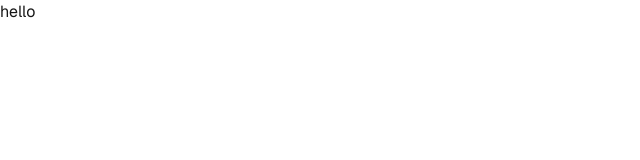
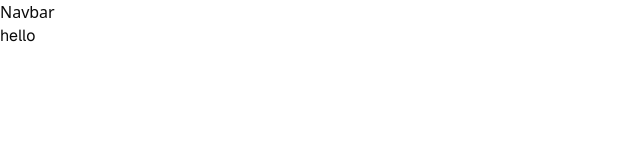
Before and after one commit to Kelechis19/Quantiv, a Next.js app in the folder quantiv_commerce/: page / in a window 1280 px wide. Shown: the top 160 px of the page, without its empty margins (0-640 px from the left). Built offline with nearby package versions, Linux system fonts and the light colour scheme.

Commit message:
Getting components

```diff
--- a/quantiv_commerce/src/app/globals.css
+++ b/quantiv_commerce/src/app/globals.css
@@ -1,12 +1,11 @@
 @import "tailwindcss";
+@import "tw-animate-css";
+
+@custom-variant dark (&:is(.dark *));
 * {
   margin: 0;
   padding: 0;
   box-sizing: border-box;
-}
-:root {
-  --background: #ffffff;
-  --foreground: #171717;
 }
 
 @theme inline {
@@ -14,17 +13,115 @@
   --color-foreground: var(--foreground);
   --font-sans: var(--font-geist-sans);
   --font-mono: var(--font-geist-mono);
+  --color-sidebar-ring: var(--sidebar-ring);
+  --color-sidebar-border: var(--sidebar-border);
+  --color-sidebar-accent-foreground: var(--sidebar-accent-foreground);
+  --color-sidebar-accent: var(--sidebar-accent);
+  --color-sidebar-primary-foreground: var(--sidebar-primary-foreground);
+  --color-sidebar-primary: var(--sidebar-primary);
+  --color-sidebar-foreground: var(--sidebar-foreground);
+  --color-sidebar: var(--sidebar);
+  --color-chart-5: var(--chart-5);
+  --color-chart-4: var(--chart-4);
+  --color-chart-3: var(--chart-3);
+  --color-chart-2: var(--chart-2);
+  --color-chart-1: var(--chart-1);
+  --color-ring: var(--ring);
+  --color-input: var(--input);
+  --color-border: var(--border);
+  --color-destructive: var(--destructive);
+  --color-accent-foreground: var(--accent-foreground);
+  --color-accent: var(--accent);
+  --color-muted-foreground: var(--muted-foreground);
+  --color-muted: var(--muted);
+  --color-secondary-foreground: var(--secondary-foreground);
+  --color-secondary: var(--secondary);
+  --color-primary-foreground: var(--primary-foreground);
+  --color-primary: var(--primary);
+  --color-popover-foreground: var(--popover-foreground);
+  --color-popover: var(--popover);
+  --color-card-foreground: var(--card-foreground);
+  --color-card: var(--card);
+  --radius-sm: calc(var(--radius) - 4px);
+  --radius-md: calc(var(--radius) - 2px);
+  --radius-lg: var(--radius);
+  --radius-xl: calc(var(--radius) + 4px);
 }
 
-@media (prefers-color-scheme: dark) {
-  :root {
-    --background: #0a0a0a;
-    --foreground: #ededed;
+:root {
+  --radius: 0.625rem;
+  --background: oklch(1 0 0);
+  --foreground: oklch(0.145 0 0);
+  --card: oklch(1 0 0);
+  --card-foreground: oklch(0.145 0 0);
+  --popover: oklch(1 0 0);
+  --popover-foreground: oklch(0.145 0 0);
+  --primary: oklch(0.205 0 0);
+  --primary-foreground: oklch(0.985 0 0);
+  --secondary: oklch(0.97 0 0);
+  --secondary-foreground: oklch(0.205 0 0);
+  --muted: oklch(0.97 0 0);
+  --muted-foreground: oklch(0.556 0 0);
+  --accent: oklch(0.97 0 0);
+  --accent-foreground: oklch(0.205 0 0);
+  --destructive: oklch(0.577 0.245 27.325);
+  --border: oklch(0.922 0 0);
+  --input: oklch(0.922 0 0);
+  --ring: oklch(0.708 0 0);
+  --chart-1: oklch(0.646 0.222 41.116);
+  --chart-2: oklch(0.6 0.118 184.704);
+  --chart-3: oklch(0.398 0.07 227.392);
+  --chart-4: oklch(0.828 0.189 84.429);
+  --chart-5: oklch(0.769 0.188 70.08);
+  --sidebar: oklch(0.985 0 0);
+  --sidebar-foreground: oklch(0.145 0 0);
+  --sidebar-primary: oklch(0.205 0 0);
+  --sidebar-primary-foreground: oklch(0.985 0 0);
+  --sidebar-accent: oklch(0.97 0 0);
+  --sidebar-accent-foreground: oklch(0.205 0 0);
+  --sidebar-border: oklch(0.922 0 0);
+  --sidebar-ring: oklch(0.708 0 0);
+}
+
+.dark {
+  --background: oklch(0.145 0 0);
+  --foreground: oklch(0.985 0 0);
+  --card: oklch(0.205 0 0);
+  --card-foreground: oklch(0.985 0 0);
+  --popover: oklch(0.205 0 0);
+  --popover-foreground: oklch(0.985 0 0);
+  --primary: oklch(0.922 0 0);
+  --primary-foreground: oklch(0.205 0 0);
+  --secondary: oklch(0.269 0 0);
+  --secondary-foreground: oklch(0.985 0 0);
+  --muted: oklch(0.269 0 0);
+  --muted-foreground: oklch(0.708 0 0);
+  --accent: oklch(0.269 0 0);
+  --accent-foreground: oklch(0.985 0 0);
+  --destructive: oklch(0.704 0.191 22.216);
+  --border: oklch(1 0 0 / 10%);
+  --input: oklch(1 0 0 / 15%);
+  --ring: oklch(0.556 0 0);
+  --chart-1: oklch(0.488 0.243 264.376);
+  --chart-2: oklch(0.696 0.17 162.48);
+  --chart-3: oklch(0.769 0.188 70.08);
+  --chart-4: oklch(0.627 0.265 303.9);
+  --chart-5: oklch(0.645 0.246 16.439);
+  --sidebar: oklch(0.205 0 0);
+  --sidebar-foreground: oklch(0.985 0 0);
+  --sidebar-primary: oklch(0.488 0.243 264.376);
+  --sidebar-primary-foreground: oklch(0.985 0 0);
+  --sidebar-accent: oklch(0.269 0 0);
+  --sidebar-accent-foreground: oklch(0.985 0 0);
+  --sidebar-border: oklch(1 0 0 / 10%);
+  --sidebar-ring: oklch(0.556 0 0);
+}
+
+@layer base {
+  * {
+    @apply border-border outline-ring/50;
+  }
+  body {
+    @apply bg-background text-foreground;
   }
 }
-
-body {
-  background: var(--background);
-  color: var(--foreground);
-  font-family: Arial, Helvetica, sans-serif;
-}
--- a/quantiv_commerce/src/app/layout.js
+++ b/quantiv_commerce/src/app/layout.js
@@ -1,5 +1,6 @@
 import { Geist, Geist_Mono } from "next/font/google";
 import "./globals.css";
+import { Navbar } from "@/components/Custom/Navbar";
 
 const geistSans = Geist({
 	variable: "--font-geist-sans",
@@ -18,10 +19,11 @@
 
 export default function RootLayout({ children }) {
 	return (
-    <html lang="en">
+		<html lang='en'>
 			<body
-        className={`${geistSans.variable} ${geistMono.variable} antialiased`}
-      >
+				className={`${geistSans.variable} ${geistMono.variable} antialiased`}>
+				{" "}
+				<Navbar />
 				{children}
 			</body>
 		</html>
--- /dev/null
+++ b/quantiv_commerce/src/components/Custom/Navbar.jsx
@@ -0,0 +1,7 @@
+import React from 'react'
+
+export const Navbar = () => {
+  return (
+    <div>Navbar</div>
+  )
+}
--- /dev/null
+++ b/quantiv_commerce/src/components/ui/button.jsx
@@ -0,0 +1,55 @@
+import * as React from "react"
+import { Slot } from "@radix-ui/react-slot"
+import { cva } from "class-variance-authority";
+
+import { cn } from "@/lib/utils"
+
+const buttonVariants = cva(
+  "inline-flex items-center justify-center gap-2 whitespace-nowrap rounded-md text-sm font-medium transition-all disabled:pointer-events-none disabled:opacity-50 [&_svg]:pointer-events-none [&_svg:not([class*='size-'])]:size-4 shrink-0 [&_svg]:shrink-0 outline-none focus-visible:border-ring focus-visible:ring-ring/50 focus-visible:ring-[3px] aria-invalid:ring-destructive/20 dark:aria-invalid:ring-destructive/40 aria-invalid:border-destructive",
+  {
+    variants: {
+      variant: {
+        default:
+          "bg-primary text-primary-foreground shadow-xs hover:bg-primary/90",
+        destructive:
+          "bg-destructive text-white shadow-xs hover:bg-destructive/90 focus-visible:ring-destructive/20 dark:focus-visible:ring-destructive/40 dark:bg-destructive/60",
+        outline:
+          "border bg-background shadow-xs hover:bg-accent hover:text-accent-foreground dark:bg-input/30 dark:border-input dark:hover:bg-input/50",
+        secondary:
+          "bg-secondary text-secondary-foreground shadow-xs hover:bg-secondary/80",
+        ghost:
+          "hover:bg-accent hover:text-accent-foreground dark:hover:bg-accent/50",
+        link: "text-primary underline-offset-4 hover:underline",
+      },
+      size: {
+        default: "h-9 px-4 py-2 has-[>svg]:px-3",
+        sm: "h-8 rounded-md gap-1.5 px-3 has-[>svg]:px-2.5",
+        lg: "h-10 rounded-md px-6 has-[>svg]:px-4",
+        icon: "size-9",
+      },
+    },
+    defaultVariants: {
+      variant: "default",
+      size: "default",
+    },
+  }
+)
+
+function Button({
+  className,
+  variant,
+  size,
+  asChild = false,
+  ...props
+}) {
+  const Comp = asChild ? Slot : "button"
+
+  return (
+    <Comp
+      data-slot="button"
+      className={cn(buttonVariants({ variant, size, className }))}
+      {...props} />
+  );
+}
+
+export { Button, buttonVariants }
--- /dev/null
+++ b/quantiv_commerce/src/lib/utils.js
@@ -0,0 +1,6 @@
+import { clsx } from "clsx";
+import { twMerge } from "tailwind-merge"
+
+export function cn(...inputs) {
+  return twMerge(clsx(inputs));
+}
```
Also changed, not shown: quantiv_commerce/package.json (+9 -3 lines), quantiv_commerce/components.json (added), 1 other file (tests, documents, lock files or other folders). Lines whose indentation alone changed are shown as unchanged.
